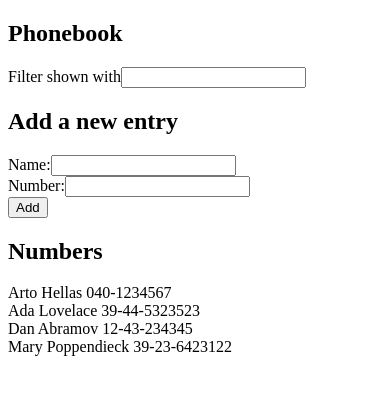
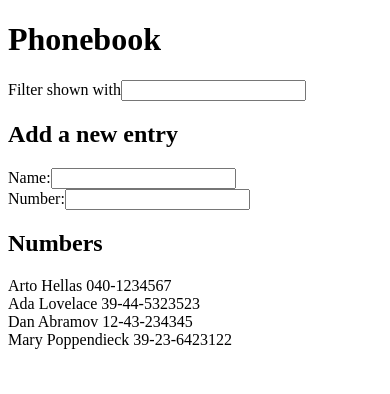
Before and after one commit to yuheem98/FullStackOpen2020, a React (Create React App) app in the folder part2/phonebook/: page / in a window 390 px wide. Shown: the top 394 px of the page. Built offline with nearby package versions, Linux system fonts and the light colour scheme.

Commit message:
Refactor phonebook components to separate components for part 2 exercise 10

```diff
--- a/part2/phonebook/src/App.js
+++ b/part2/phonebook/src/App.js
@@ -1,21 +1,7 @@
 import React, { useState } from 'react'
-
-const Person = ({ person }) => {
-  return (
-    <div>
-      {person.name} {person.number} <br />
-    </div>
-  )
-}
-const Persons = ({ persons }) => {
-  return (
-    <div>
-      {persons.map(person =>
-      <Person key={person.name} person={person} />
-      )}
-    </div>
-  )
-}
+import Filter from './components/Filter'
+import PersonForm from './components/PersonForm'
+import Persons from './components/Persons'
 
 const App = () => {
   const [ persons, setPersons ] = useState([
@@ -56,23 +42,16 @@ const App = () => {
 
   return (
     <div>
-      <h2>Phonebook</h2>
-        <div>
-          Filter shown with
-          <input value={newFilter} onChange={handleFilterChange} />
-        </div>
+      <h1>Phonebook</h1>
+        <Filter filter={newFilter} filterHandler={handleFilterChange} />
       <h2>Add a new entry</h2>
-      <form onSubmit={addPerson}>
-        <div>
-          Name:<input value={newName} onChange={handleNameChange} />
-        </div>
-        <div>
-          Number:<input value={newNumber} onChange={handeNumberChange} />
-        </div>
-        <div>
-          <button type="submit">Add</button>
-        </div>
-      </form>
+        <PersonForm
+          personHandler={addPerson}
+          name={newName}
+          nameHandler={handleNameChange}
+          number={newNumber}
+          numberHandler={handeNumberChange}
+        />
       <h2>Numbers</h2>
         <Persons persons={personsToShow} />
     </div>
--- /dev/null
+++ b/part2/phonebook/src/components/Filter.js
@@ -0,0 +1,10 @@
+import React from 'react'
+
+const Filter = ({ filter, filterHandler }) => (
+  <div>
+    Filter shown with
+    <input value={filter} onChange={filterHandler} />
+  </div>
+)
+
+export default Filter
--- /dev/null
+++ b/part2/phonebook/src/components/Person.js
@@ -0,0 +1,9 @@
+import React from 'react'
+
+const Person = ({ person }) => (
+    <div>
+      {person.name} {person.number} <br />
+    </div>
+)
+
+export default Person
--- /dev/null
+++ b/part2/phonebook/src/components/PersonForm.js
@@ -0,0 +1,18 @@
+import React from 'react'
+
+const PersonForm = ({ personHandler,
+                      name,
+                      nameHandler,
+                      number,
+                      numberHandler }) => (
+  <form onSubmit={personHandler}>
+    <div>
+      Name:<input value={name} onChange={nameHandler} />
+    </div>
+    <div>
+      Number:<input value={number} onChange={numberHandler} />
+    </div>
+  </form>
+)
+
+export default PersonForm
--- /dev/null
+++ b/part2/phonebook/src/components/Persons.js
@@ -0,0 +1,12 @@
+import React from 'react'
+import Person from './Person'
+
+const Persons = ({ persons }) => (
+    <div>
+      {persons.map(person =>
+      <Person key={person.name} person={person} />
+      )}
+    </div>
+)
+
+export default Persons
```
